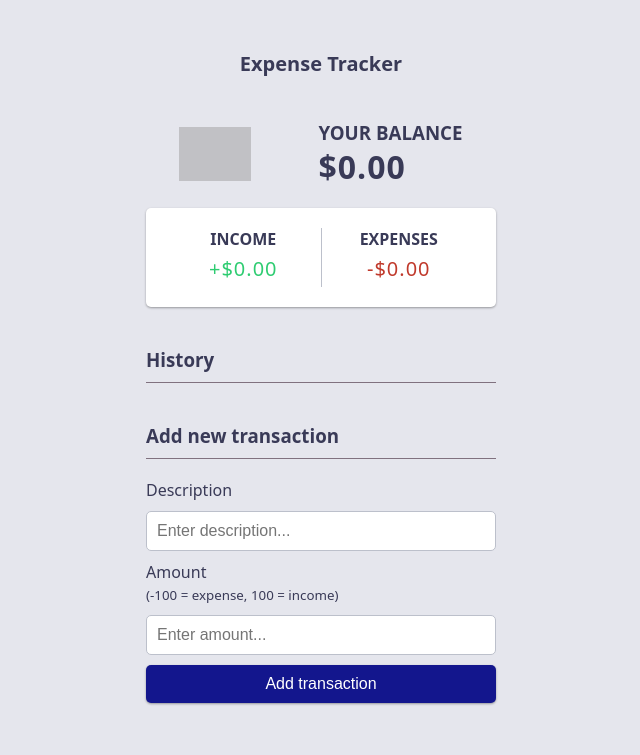
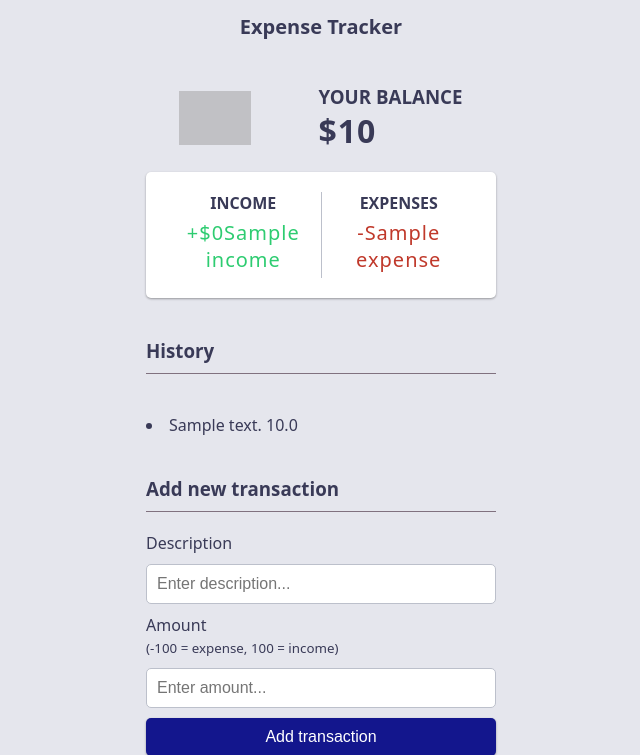
Before and after one commit to SaitejaVinukonda/Expenses, a Django app: template Tracker/templates/index.html in a window 1280 px wide. Shown: the top 755 px of the page, without its empty margins (319-959 px from the left). Before the commit the page ends 705 px from the top, so only its background shows below. Run offline with Django 5.2, Linux system fonts and the light colour scheme; tables that the repository leaves empty hold one stand-in row (values such as "Sample post"); the template is opened without the code that fills it: values that come from a table or form of the project are taken from there, most other values are stand-ins (such as "Sample title", 1, 10 or a date in 2020); grey boxes are pictures that could not be loaded.

Commit message:
added income and expenses logic

```diff
--- a/Tracker/models.py
+++ b/Tracker/models.py
@@ -1,3 +1,12 @@
 from django.db import models
 
 # Create your models here.
+class currentbalance(models.Model):
+    current_balance=models.FloatField(default=0)
+class TrackingHistory(models.Model):
+    current_balance=models.ForeignKey(currentbalance,on_delete=models.CASCADE)
+    amount=models.FloatField()
+    expense_type=models.CharField(choices=(('credit','credit'),('debit','debit')),max_length=200)
+    description=models.CharField(max_length=200)
+    created_at=models.DateTimeField(auto_now=True)
+    created_at=models.DateTimeField(auto_now=True)
--- a/Tracker/templates/index.html
+++ b/Tracker/templates/index.html
@@ -6,6 +6,8 @@
     <meta name="viewport" content="width=device-width, initial-scale=1.0">
     <title>Document</title>
     <style>
+
+
     :root {
       --main-color: #13168d;
       --secondary-color: #393a57;
@@ -232,35 +234,43 @@
         />
         <div class="balance-container">
           <h2>Your Balance</h2>
-          <h2 id="balance" class="balance">$0.00</h2>
+          <h2 id="balance" class="balance">${{current_balance.current_balance}}</h2>
         </div>
       </div>
       <div class="inc-exp-container">
         <div>
           <h4>Income</h4>
-          <p id="money-plus" class="money plus">+$0.00</p>
+          <p id="money-plus" class="money plus">+$0{{income}}</p>
         </div>
         <div>
           <h4>Expenses</h4>
-          <p id="money-minus" class="money minus">-$0.00</p>
+          <p id="money-minus" class="money minus">-{{expense}}</p>
         </div>
       </div>
       <h3>History</h3>
       <ul id="list" class="list"></ul>
-      <h3>Add new transaction</h3>
-      <form id="form">
+      {% for transaction in transactions %}
+      <li class ="{% if transaction.expense_type == 'debit' %} minus {% else %} plus {% endif %}">
+        {{transaction.description}} <span> {{transaction.amount}} </span>
+        <button class="delete-btn" onclick="removeTransaction(1)"><i class="fa fa-times"></i></button>
+      </li>
+        {% endfor %}
+
+        <h3>Add new transaction</h3>
+      <form  method="POST" id="form">
+         {% csrf_token %}
         <div class="form-control">
           <label for="text">Description</label>
-          <input type="text" id="text" placeholder="Enter description..." />
+          <input type="text" name="description" id="text" placeholder="Enter description..." />
         </div>
         <div class="form-control">
           <label for="amount"
             >Amount <br />
             <small>(-100 = expense, 100 = income)</small></label
           >
-          <input type="number" id="amount" placeholder="Enter amount..." />
+          <input type="number" name="amount" id="amount" placeholder="Enter amount..." />
         </div>
-        <button class="btn">Add transaction</button>
+        <button class="btn" type="submit">Add transaction</button>
       </form>
     </div>
     <!-- Notification -->
```
Also changed, not shown: Tracker/views.py (+33 -2 lines), Tracker/migrations/0001_initial.py (added).
